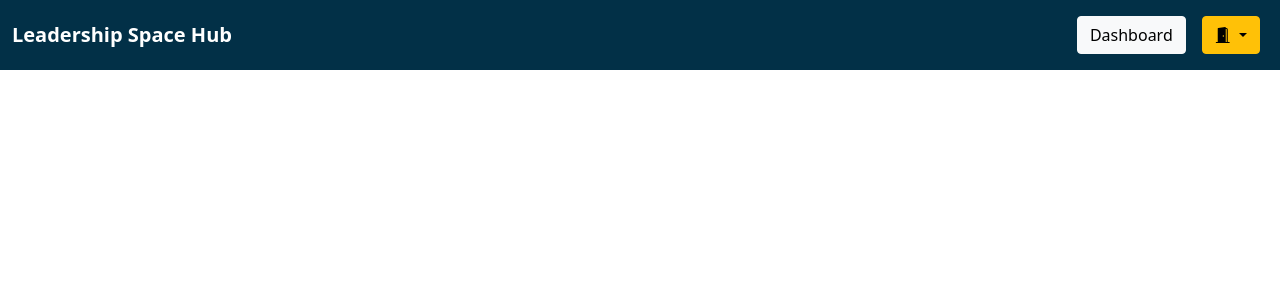
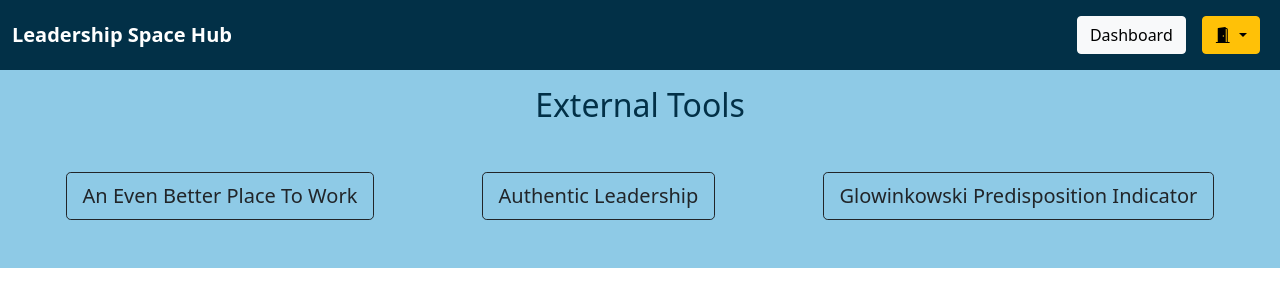
Before and after one commit to thumbsup-platform/prototype, a website: page src/dashboard/index.html in a window 1280 px wide. Drawn offline with nearby package versions, Linux system fonts and the light colour scheme; files that its build step writes are made by us from their sources.

Commit message:
Completed dashboard top section.

```diff
--- a/src/dashboard/index.html
+++ b/src/dashboard/index.html
@@ -75,8 +75,40 @@
 
     <!-- main content -->
     <div class="container-fluid">
-      <div class="row">
-        <div class="col"></div>
+      <!-- top section -->
+      <div class="row dashboard-top">
+        <div class="col">
+          <h2 class="my-3 centered dark-blue capitalize">external tools</h2>
+          <div class="d-flex my-5 justify-content-around">
+            <a
+              type="button"
+              href="https://live.bp2w.com/"
+              class="btn btn-outline-dark btn-lg"
+              target="_blank"
+              rel="noreferrer"
+            >
+              An Even Better Place To Work
+            </a>
+            <a
+              type="button"
+              href="https://authenticleadership360.com/login/"
+              class="btn btn-outline-dark btn-lg"
+              target="_blank"
+              rel="noreferrer"
+            >
+              Authentic Leadership
+            </a>
+            <a
+              type="button"
+              href="https://app.glowinkowski.net/Login.aspx"
+              class="btn btn-outline-dark btn-lg"
+              target="_blank"
+              rel="noreferrer"
+            >
+              Glowinkowski Predisposition Indicator
+            </a>
+          </div>
+        </div>
       </div>
     </div>
 
```
